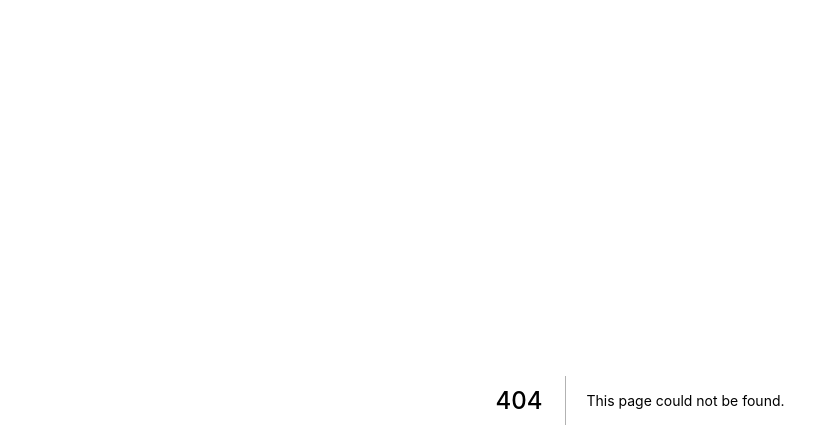
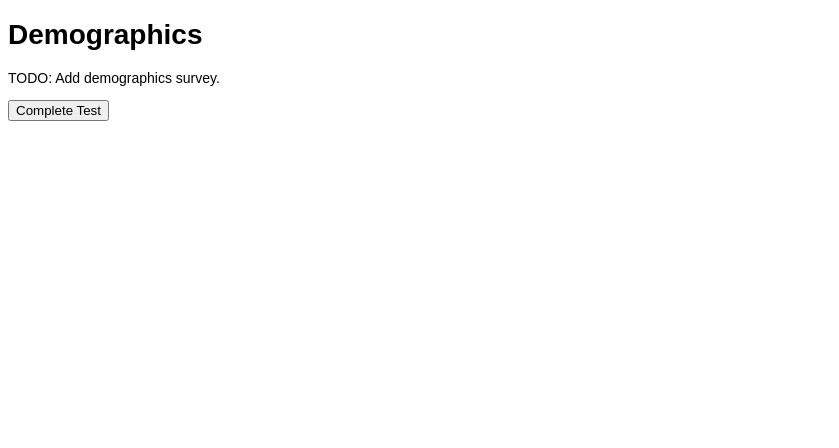
Before and after one commit to bright-st-devs/perception-testing, a Next.js app: page /demographics in a window 1280 px wide. Before the commit this address had no page. Shown: the top 448 px of the page, without its empty margins (0-839 px from the left). Built offline with nearby package versions, Linux system fonts and the light colour scheme.

Commit message:
Add demographics page and thank you page

```diff
--- a/src/@shared/table/Table.tsx
+++ b/src/@shared/table/Table.tsx
@@ -57,7 +57,7 @@ function Table(props: { testDatum: TestDatum; testId: number }) {
           endTime={endTime}
           rowSelected={rowSelected}
           correctRow={props.testDatum.correctRow}
-          nextTestId={props.testId + 1}
+          testId={props.testId}
         />
       ) : null}
     </div>
--- /dev/null
+++ b/src/pages/demographics.tsx
@@ -0,0 +1,19 @@
+import type { NextPage } from "next";
+import React from "react";
+
+const Demographics: NextPage = () => {
+  function completeTest() {
+    // TODO: add entry in database
+    window.location.href='thanks';
+  }
+
+  return (
+    <div className="demographics">
+      <h1>Demographics</h1>
+      <p>TODO: Add demographics survey.</p>
+      <input type="button" onClick={completeTest} value="Complete Test" />
+    </div>
+  );
+};
+
+export default Demographics;
--- a/src/pages/test.tsx
+++ b/src/pages/test.tsx
@@ -5,7 +5,7 @@ import React from "react";
 import Table from "../@shared/table/Table";
 import { testData, TestDatum } from "../@shared/tests/TestData";
 
-const TestPage: NextPage = (props) => {
+const TestPage: NextPage = () => {
   const [showTest, setShowTest] = React.useState(false);
   const router = useRouter();
   const testId = Number(router.query.id);
```
Also changed, not shown: src/@shared/table/Results.tsx (+8 -2 lines), src/pages/index.tsx (+3 -7 lines), src/pages/thanks.tsx (added, +13 -0 lines).
